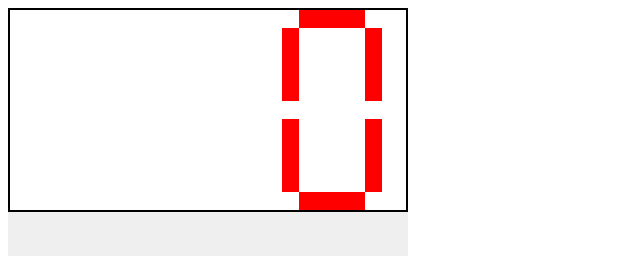
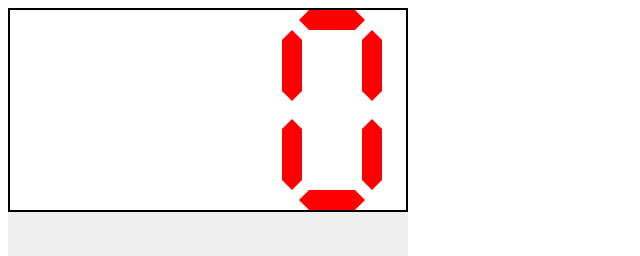
Before and after one commit to The-Slick-Nick/odin-calculator, a website: page index.html in a window 1280 px wide. Shown: the top 256 px of the page, 0-640 px from the left. Drawn offline with Linux system fonts and the light colour scheme.

Commit message:
Format digits to have pointed ends

```diff
--- a/digit-style.css
+++ b/digit-style.css
@@ -43,11 +43,6 @@
     flex: 4
 }
 
-.digit-lit {
-    background-color: red;
-    border-color: red;
-}
-
 .lightable-cell-vertical {
     display: flex;
     flex-direction: column;
@@ -59,10 +54,49 @@
 }
 
 .cell-end-left,
-.cell-middle-horizontal,
 .cell-end-right,
 .cell-end-top,
-.cell-middle-vertical,
 .cell-end-bottom {
-    flex: 1;
+    flex: 0;
+    background-color: transparent;
 }
+
+.cell-middle-horizontal,
+.cell-middle-vertical {
+    flex: 4;
+    background-color: transparent;
+}
+
+.digit-lit.cell-middle-horizontal,
+.digit-lit.cell-middle-vertical {
+    background-color: red;
+}
+
+.digit-lit.cell-end-left {
+    border-right: 10px solid red;
+    border-top: 10px solid transparent;
+    border-left: 0px solid transparent;
+    border-bottom: 10px solid transparent;
+}
+
+.digit-lit.cell-end-right {
+    border-right: 0px solid transparent;
+    border-top: 10px solid transparent;
+    border-left: 10px solid red;
+    border-bottom: 10px solid transparent;
+}
+
+.digit-lit.cell-end-top {
+    border-right: 10px solid transparent;
+    border-top: 0px solid transparent;
+    border-left: 10px solid transparent;
+    border-bottom: 10px solid red;
+}
+
+.digit-lit.cell-end-bottom {
+    border-right: 10px solid transparent;
+    border-top: 10px solid red;
+    border-left: 10px solid transparent;
+    border-bottom: 0px solid transparent;
+
+}
```
